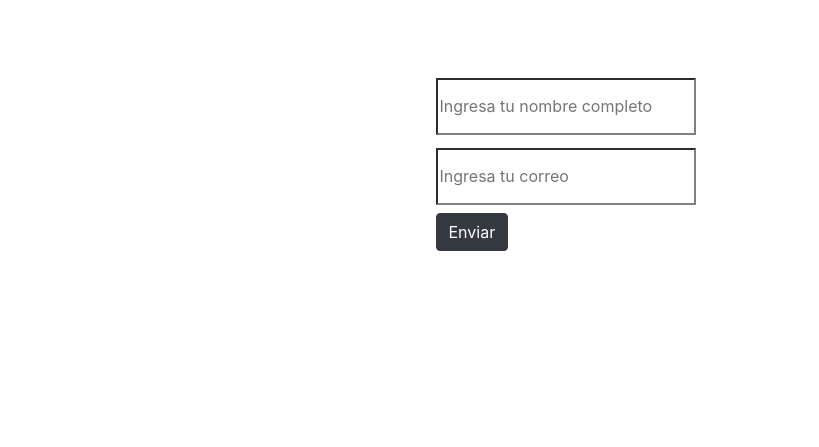
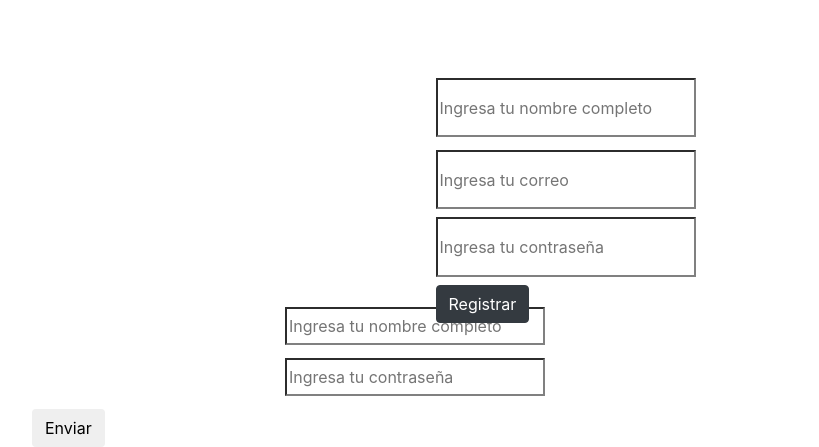
Before and after one commit to ViniciaLaraRangel/Proyecto-5-Registro-de-visitantes, a website: page src/html/login.html in a window 1280 px wide. Shown: the part 625-1072 px from the top of the page, without its empty margins (38-857 px from the left). Before the commit the page ends 876 px from the top, so only its background shows below. Drawn offline with nearby package versions, Linux system fonts and the light colour scheme.

Commit message:
poniendo funcion de registrar e ingresar

```diff
--- a/src/css/login.css
+++ b/src/css/login.css
@@ -27,6 +27,40 @@ h1{
     height: 7%;
 }
 
+#contraseña{
+    display: inline-block;
+    border-color: grey;
+    margin-bottom: 0.5em;
+    margin-left: 35%;
+    width: 260px;
+    height: 7%;
+}
+
 .btn-dark{
     margin-left: 35%;
 }
+
+#correo1{
+    display: inline-block;
+    margin-bottom: 0.8em;
+    margin-left: 75%;
+    width: 260px;
+    border-color: grey;
+    height: 14%;
+    margin-top: 25%;
+    height: 19%;
+}
+
+#contraseña1{
+    display: inline-block;
+    margin-bottom: 0.8em;
+    margin-left: 75%;
+    width: 260px;
+    border-color: grey;
+    height: 19%;
+}
+
+.btn-register{
+    margin-left: 35%;
+    border: none;
+}
--- a/src/html/login.html
+++ b/src/html/login.html
@@ -27,10 +27,41 @@
                     <br>
                     <input type="text" id="correo" placeholder="Ingresa tu correo">
                     <br>
-                    <button class="btn btn-dark">Enviar</button>
+                    <input type="text" id="contraseña" placeholder="Ingresa tu contraseña">
+                    <button class="btn btn-dark" onclick="registro()">Registrar</button>
+                </div>
+                <div class="col-mv-12">
+                    <input type="text" id="correo1" placeholder="Ingresa tu nombre completo">
+                    <br>
+                    <input type="text" id="contraseña1" placeholder="Ingresa tu contraseña">
+                    <a href="/src/html/registro.html"><button class="btn btn-entrar" onclick="entrar()">Enviar</button>
                 </div>
             </div>
         </div>
+        <!--aqui termina lo que yo hice-->
+
+
+
+
+
+
+
+
+
+
+
+
+
+
+
+
+
+
+
+
+
+
+
     <!-- comentario -->
     <!--Enlaces de bootstrap 4-->
     <script src="https://code.jquery.com/jquery-3.3.1.slim.min.js" integrity="sha384-q8i/X+965DzO0rT7abK41JStQIAqVgRVzpbzo5smXKp4YfRvH+8abtTE1Pi6jizo"
@@ -42,6 +73,8 @@
     <script src="https://stackpath.bootstrapcdn.com/bootstrap/4.1.3/js/bootstrap.min.js" integrity="sha384-ChfqqxuZUCnJSK3+MXmPNIyE6ZbWh2IMqE241rYiqJxyMiZ6OW/JmZQ5stwEULTy"
         crossorigin="anonymous"></script>
     <!--Enlaces a las hojas de JavaScript-->
+    <script src="https://www.gstatic.com/firebasejs/5.3.1/firebase.js"></script>
     <script src="../js/login.js"></script>
+
 </body>
 </html>
--- a/src/js/login.js
+++ b/src/js/login.js
@@ -1,2 +1,42 @@
 // JS p/ login.html//
 //alert('Ya está enlazado');
+var config = {
+    apiKey: "AIzaSyBBL2vG5GR2GZnUkLrpPZ-mDbyKie8nxgM",
+    authDomain: "registro-de-visitantes-a0747.firebaseapp.com",
+    databaseURL: "https://registro-de-visitantes-a0747.firebaseio.com",
+    projectId: "registro-de-visitantes-a0747",
+    storageBucket: "registro-de-visitantes-a0747.appspot.com",
+    messagingSenderId: "629215938937"
+  };
+  firebase.initializeApp(config);
+
+  function registro(){
+      console.log('diste un click')
+      let nombre = document.getElementById('nombre').value;
+      let email = document.getElementById('correo').value;
+      let contraseña = document.getElementById('contraseña').value;
+      console.log(nombre, email, contraseña)
+
+      firebase.auth().createUserWithEmailAndPassword(email, contraseña).catch(function(error) {
+        // Handle Errors here.
+        var errorCode = error.code;
+        var errorMessage = error.message;
+        console.log(errorCode);
+        console.log(errorMessage);
+        // ...
+      });
+  }
+
+  function entrar(){
+    let correo1 = document.getElementById('correo1').value;
+    let contraseña1 = document.getElementById('contraseña1').value;
+
+    firebase.auth().signInWithEmailAndPassword(correo1, contraseña1).catch(function(error) {
+        // Handle Errors here.
+        var errorCode = error.code;
+        var errorMessage = error.message;
+        console.log(errorCode);
+        console.log(errorMessage);
+        // ...
+      });
+  }
```
Also changed, not shown: src/index.html (+1 -1 lines).
